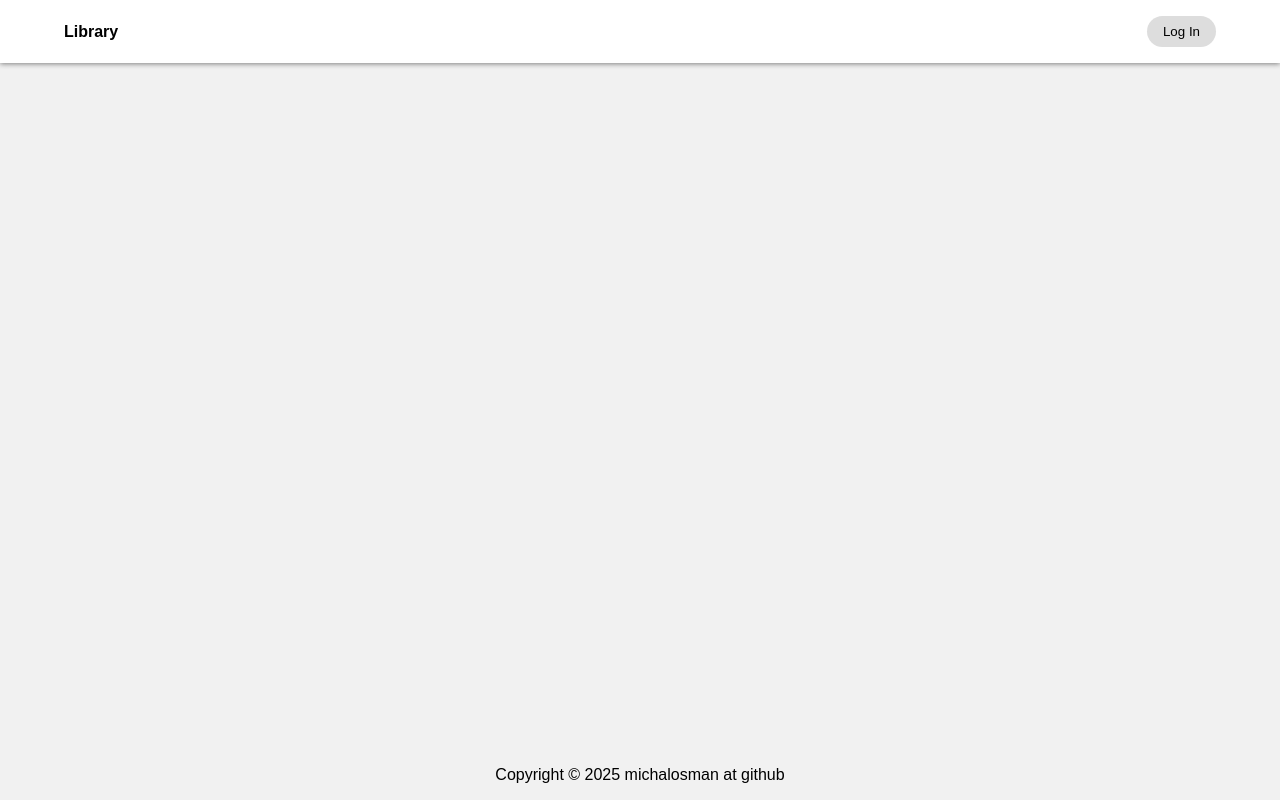
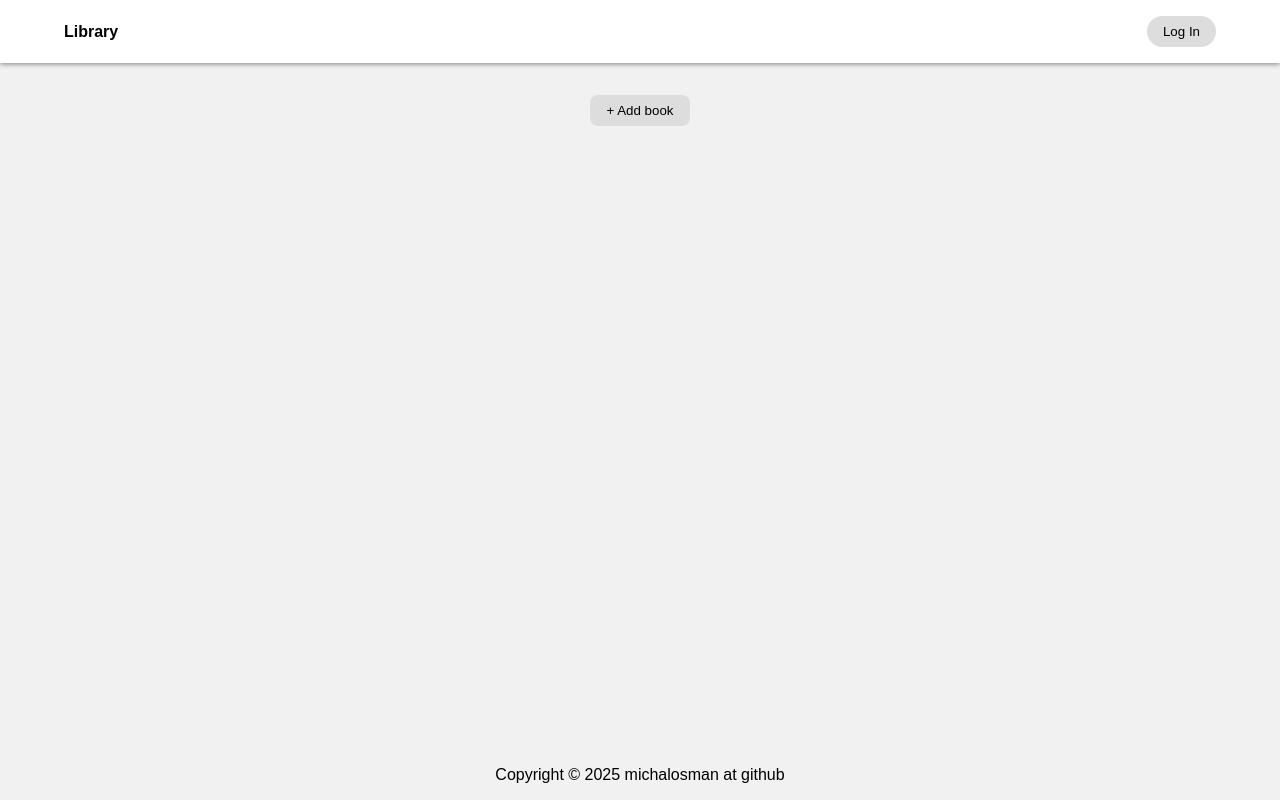
Before and after one commit to Mohammed-Lashein/ITI-frontend-1-month-summer-training, a React (Vite) app in the folder library-project-react-version/: page / in a window 1280 px wide. Built offline with nearby package versions, Linux system fonts and the light colour scheme.

Commit message:
feat: finish AddBookButton component

```diff
--- a/library-project-react-version/src/App.jsx
+++ b/library-project-react-version/src/App.jsx
@@ -1,3 +1,4 @@
+import AddBookButton from './components/AddBookButton'
 import Footer from './components/Footer'
 import Navbar from './components/Navbar'
 
@@ -5,6 +6,7 @@ function App() {
 	return (
 		<div>
 			<Navbar />
+      <AddBookButton />
 			<Footer />
 		</div>
 	)
--- a/library-project-react-version/src/components/AddBookButton.jsx
+++ b/library-project-react-version/src/components/AddBookButton.jsx
@@ -1,6 +1,8 @@
 function AddBookButton() {
-  return (
-    <div>AddBookButton</div>
-  )
+	return (
+		<section className='add-book-container'>
+			<button className='btn add-book'>+ Add book</button>
+		</section>
+	)
 }
 export default AddBookButton
```
